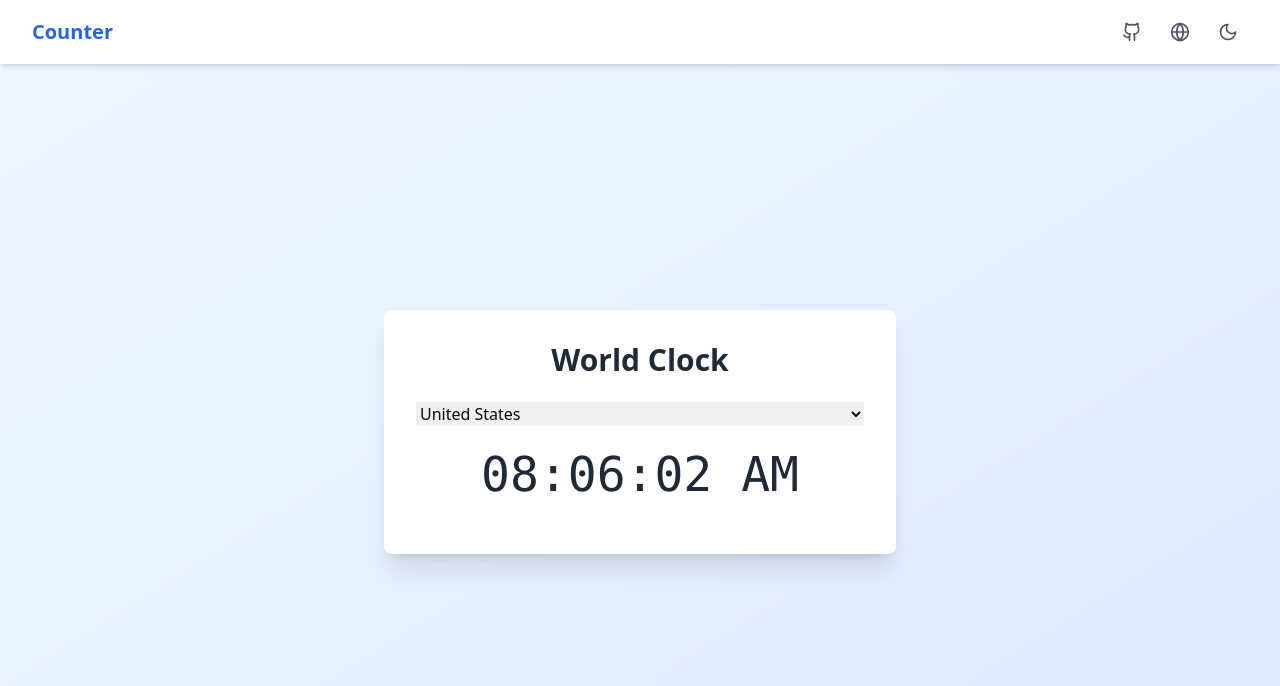
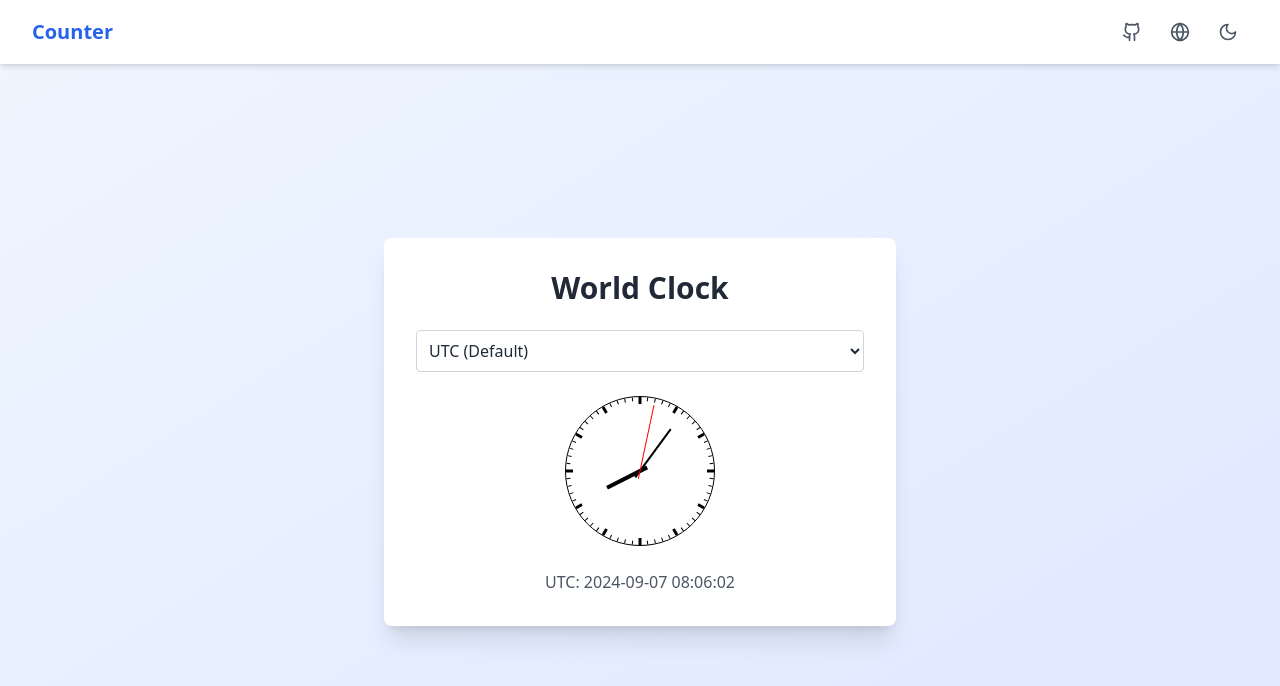
Before and after one commit to param-code/counter-app, a React (Vite) app: page /world-clock in a window 1280 px wide. Shown: the top 686 px of the page. Built offline with nearby package versions, Linux system fonts and the light colour scheme.

Commit message:
feat:analog clock implement using react-clock

```diff
--- a/package.json
+++ b/package.json
@@ -15,8 +15,11 @@
     "class-variance-authority": "^0.7.0",
     "clsx": "^2.1.1",
     "lucide-react": "^0.447.0",
+    "moment": "^2.30.1",
+    "moment-timezone": "^0.5.45",
     "next-themes": "^0.3.0",
     "react": "^18.3.1",
+    "react-clock": "^5.0.0",
     "react-dom": "^18.3.1",
     "react-router-dom": "^6.26.2",
     "tailwind-merge": "^2.5.2",
--- a/src/pages/WorldClockPage.jsx
+++ b/src/pages/WorldClockPage.jsx
@@ -1,10 +1,12 @@
 import { useState, useEffect } from "react";
+import Clock from "react-clock";
+import "react-clock/dist/Clock.css";
+import moment from "moment-timezone";
 import Navbar from "../components/navbar";
 
 const WorldClockPage = () => {
-  const [selectedCountry, setSelectedCountry] = useState('UTC');
+  const [selectedCountry, setSelectedCountry] = useState("UTC");
   const [currentTime, setCurrentTime] = useState(new Date());
-
 
   const countryTimezones = {
     "United States": "America/New_York",
@@ -14,7 +16,7 @@ const WorldClockPage = () => {
     "New Zealand": "Pacific/Auckland",
     "France": "Europe/Paris",
     "United Arab Emirates": "Asia/Dubai",
-    "Canada": "America/Los_Angeles",
+    "Canada": "America/Toronto",
     "India": "Asia/Kolkata",
     "China": "Asia/Shanghai",
     "Brazil": "America/Sao_Paulo",
@@ -30,21 +32,36 @@ const WorldClockPage = () => {
   const countries = Object.keys(countryTimezones);
 
   useEffect(() => {
-    const timer = setInterval(() => {
-      setCurrentTime(new Date());
-    }, 1000);
+    const timezone = countryTimezones[selectedCountry] || "UTC";
+
+    const updateTime = () => {
+      const now = moment();
+      const time = now.tz(timezone);
+
+
+      const newDate = new Date(
+        time.year(),
+        time.month(),
+        time.date(),
+        time.hour(),
+        time.minute(),
+        time.second()
+      );
+
+      setCurrentTime(newDate);
+    };
+
+
+    updateTime();
+
+
+    const timer = setInterval(updateTime, 1000);
 
     return () => clearInterval(timer);
-  }, []);
+  }, [selectedCountry]);
 
-  const formatTime = (date) => {
-    return new Intl.DateTimeFormat('en-US', {
-      timeZone: countryTimezones[selectedCountry] || 'UTC',
-      hour: '2-digit',
-      minute: '2-digit',
-      second: '2-digit',
-      hour12: true
-    }).format(date);
+  const handleCountryChange = (e) => {
+    setSelectedCountry(e.target.value);
   };
 
   return (
@@ -52,14 +69,16 @@ const WorldClockPage = () => {
       <Navbar />
       <div className="flex flex-col items-center justify-center h-[calc(100vh-4rem)] p-4 sm:p-6 md:p-8">
         <div className="bg-white dark:bg-gray-800 rounded-lg shadow-xl p-6 sm:p-8 w-full max-w-sm sm:max-w-md md:max-w-lg transition-all duration-300 ease-in-out">
-          <h1 className="text-3xl font-bold mb-6 text-center text-gray-800 dark:text-white">World Clock</h1>
+          <h1 className="text-3xl font-bold mb-6 text-center text-gray-800 dark:text-white">
+            World Clock
+          </h1>
 
           <select
             value={selectedCountry}
-            onChange={(e) => setSelectedCountry(e.target.value)}
-            className="w-full mb-6"
+            onChange={handleCountryChange}
+            className="w-full mb-6 p-2 rounded border border-gray-300 dark:border-gray-600 bg-white dark:bg-gray-700 text-gray-800 dark:text-white"
           >
-            <option value="" disabled>Select a country</option>
+            <option value="UTC">UTC (Default)</option>
             {countries.map((country) => (
               <option key={country} value={country}>
                 {country}
@@ -67,12 +86,12 @@ const WorldClockPage = () => {
             ))}
           </select>
 
-          <div className="text-5xl font-mono text-center text-gray-800 dark:text-white">
-            {formatTime(currentTime)}
+          <div className="flex justify-center">
+            <Clock value={currentTime} />
           </div>
 
           <div className="mt-6 text-center text-gray-600 dark:text-gray-300">
-            {selectedCountry ? countryTimezones[selectedCountry] : "UTC"}
+            {selectedCountry}: {moment(currentTime).format('YYYY-MM-DD HH:mm:ss')}
           </div>
         </div>
       </div>
```
Also changed, not shown: 1 other file (tests, documents, lock files or other folders).
